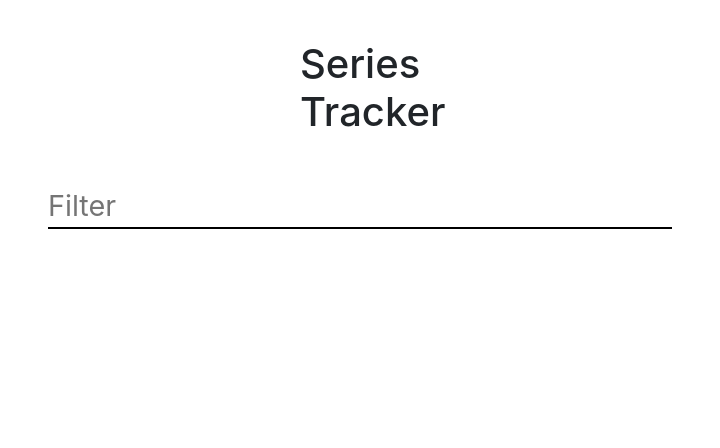
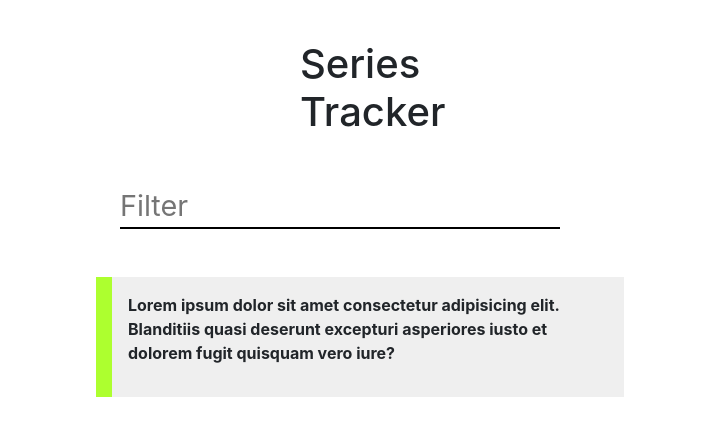
Before and after one commit to Acrylic125/series-tracker, an Electron app: page src/index.html in a window 720 px wide. Drawn offline with nearby package versions, Linux system fonts and the light colour scheme.

```diff
--- a/package.json
+++ b/package.json
@@ -53,6 +53,7 @@
     "@electron-forge/maker-rpm": "^6.0.0-beta.54",
     "@electron-forge/maker-squirrel": "^6.0.0-beta.54",
     "@electron-forge/maker-zip": "^6.0.0-beta.54",
-    "electron": "14.0.1"
+    "electron": "14.0.1",
+    "electron-reloader": "^1.2.1"
   }
 }
--- a/src/index.html
+++ b/src/index.html
@@ -21,7 +21,18 @@
   <h1 class="header-1 h1 mw-1 mx-auto text-center">
     Series Tracker
   </h1>
-  <input class="mx-5 font-size-4 w-100 mw-4 d-block mx-auto ol-input" placeholder="Filter" type="text">
+  <div class="mx-auto mw-3 w-100">
+    <input class="col-11 d-block p-0 font-size-4 ol-input" placeholder="Filter" type="text">
+  </div>
+  <div class="w-100 mw-4 mx-auto p-5">
+    <div class="series-card">
+      <span class="series-card__color-strip"></span>
+      <p class="series-card__title p-3 font-weight-bold">
+        Lorem ipsum dolor sit amet consectetur adipisicing elit. Blanditiis quasi deserunt excepturi asperiores iusto et
+        dolorem fugit quisquam vero iure?
+      </p>
+    </div>
+  </div>
 </body>
 
 </html>
--- a/src/styles/global.css
+++ b/src/styles/global.css
@@ -1,8 +1,9 @@
-* {
+:root {
   font-family: -apple-system, BlinkMacSystemFont, "Segoe UI", Roboto, Helvetica,
     Arial, sans-serif;
   margin: 0;
   padding: 0px;
+  min-width: 360px;
 }
 
 .mw-1 {
--- a/src/styles/index.css
+++ b/src/styles/index.css
@@ -4,3 +4,29 @@
   padding-top: 1em;
   padding-bottom: 1em;
 }
+
+.series-card {
+  width: 100%;
+  background-color: #efefef;
+  display: flex;
+  flex-direction: row;
+}
+
+.series-card:hover {
+  outline: 1px solid black;
+}
+
+.series-card > * {
+  width: 100%;
+  padding: 0.5em;
+}
+
+.series-card > .series-card__color-strip {
+  flex: 1;
+  max-width: 1em;
+  background-color: greenyellow;
+}
+
+.series-card > .series-card__title {
+  flex: 14;
+}
```
Also changed, not shown: src/index.js (+6 -1 lines), 1 other file.
